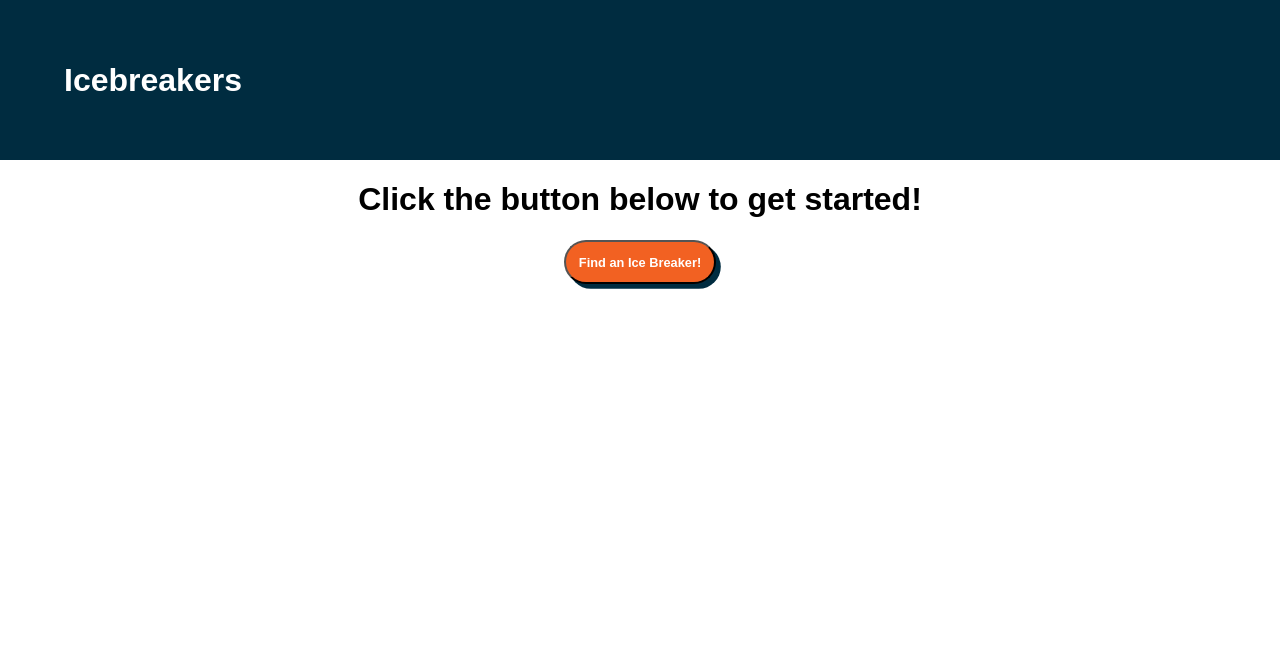
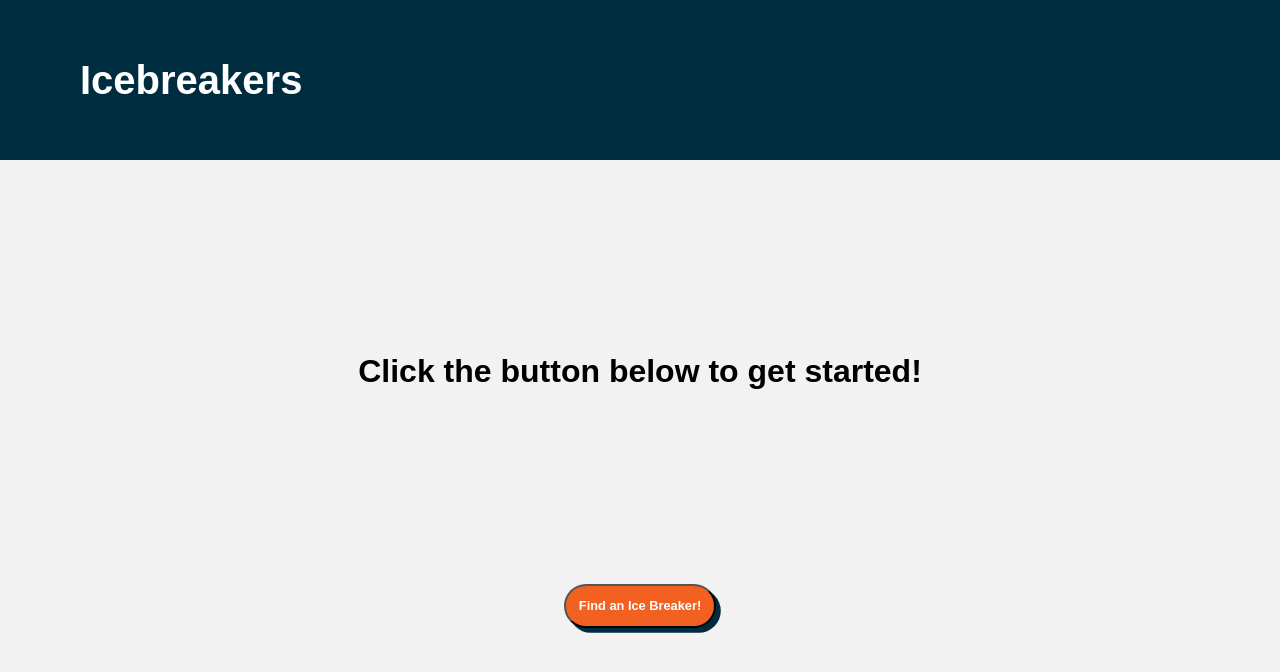
Before and after one commit to juanjmartinezguevara/ice-breakers-api, a React (Create React App) app: page / in a window 1280 px wide. Shown: the top 672 px of the page. Built offline with nearby package versions, Linux system fonts and the light colour scheme; no server answers.

Commit message:
Add Header, Main foundation styles

```diff
--- a/src/components/Header/Header.css
+++ b/src/components/Header/Header.css
@@ -9,7 +9,7 @@
 
 .header-title {
     color: #ffffff;
-    margin: auto 5vw;
+    margin: auto 5rem;
     text-align: left;
-    font-size: 2.5vw;
+    font-size: 2.5rem;
 }
--- a/src/components/Main/Main.css
+++ b/src/components/Main/Main.css
@@ -1,5 +1,15 @@
+.main {
+    background-color: rgba(0,0,0,0.05);
+    height: 80vh;
+    display: flex;
+    flex-direction: column;
+    justify-content: space-evenly;
+    align-items: center;
+}
+
 .main-button {
     padding: 1vw;
+    max-width: 25vw;
     border-radius: 25vw;
     border-width: none;
     color: white;
--- a/src/components/Main/Main.js
+++ b/src/components/Main/Main.js
@@ -24,7 +24,7 @@ function Main() {
     }
 
     return (
-        <div>
+        <div className='main'>
             <h1>{ib}</h1>
             <button onClick={() => getIcebreaker()} className='main-button'>Find an Ice Breaker!</button>
         </div>
```
